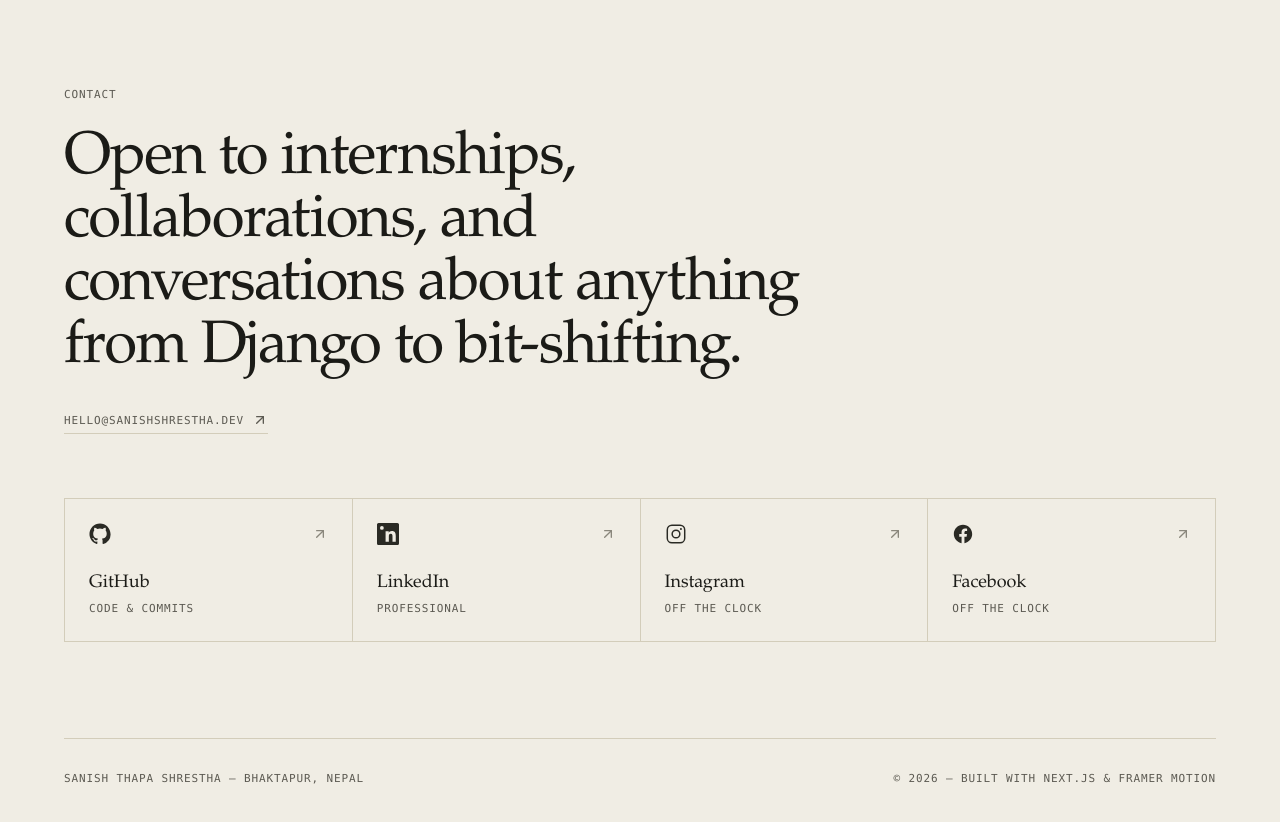
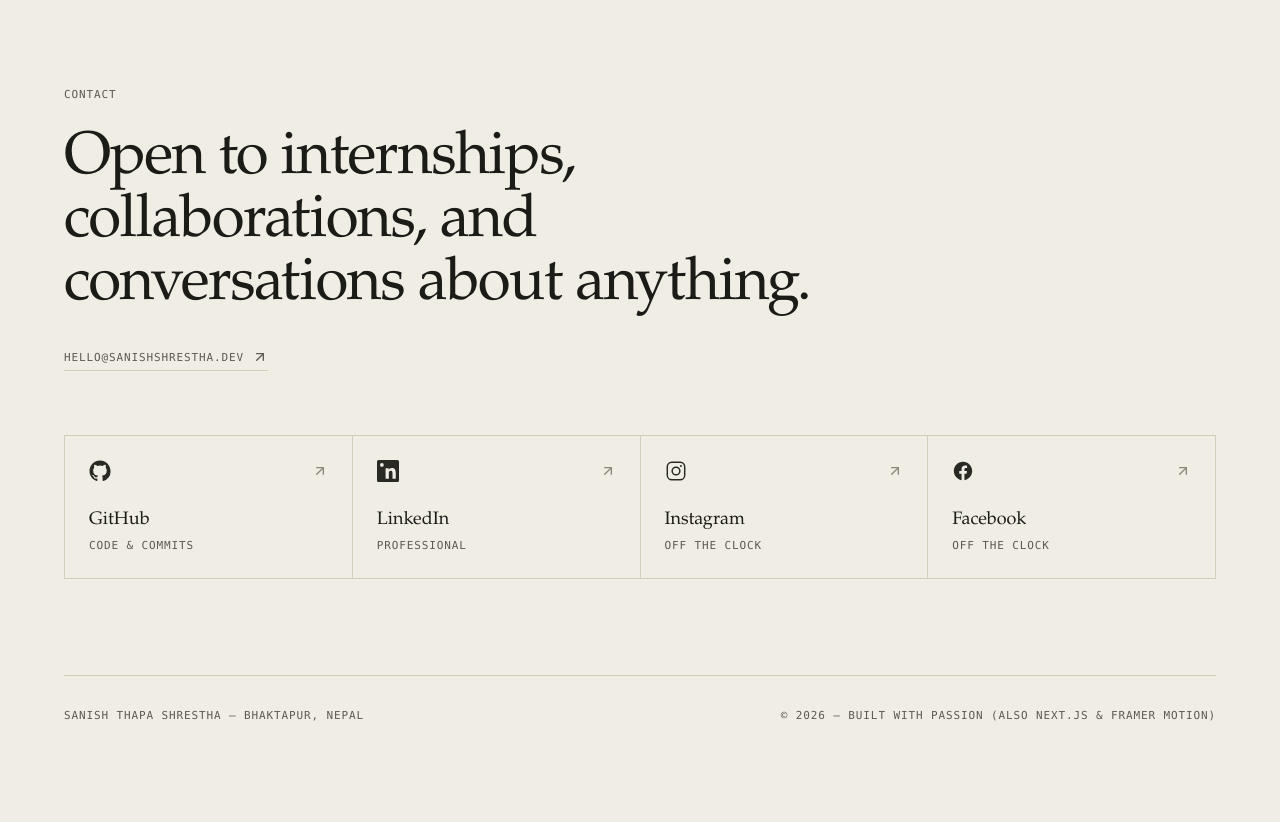
Before and after one commit to Endurance3000/Portfolio, a Next.js app: page / in a window 1280 px wide. Shown: the part 3660-4482 px from the top of the page. Built offline with nearby package versions, Linux system fonts and the light colour scheme.

Commit message:
Update contact section text for clarity and branding

```diff
--- a/src/components/Contact.tsx
+++ b/src/components/Contact.tsx
@@ -26,8 +26,7 @@ export default function Contact() {
         >
           <p className="diagnostic mb-6 text-signal">Contact</p>
           <h2 className="max-w-3xl font-serif text-4xl leading-[1.05] tracking-tight text-ink md:text-6xl">
-            Open to internships, collaborations, and conversations about anything
-            from Django to bit-shifting.
+            Open to internships, collaborations, and conversations about anything.
           </h2>
 
           <a
@@ -78,7 +77,7 @@ export default function Contact() {
         <p className="diagnostic text-graphite-light">
           {profile.name} — {profile.location}
         </p>
-        <p className="diagnostic text-graphite-light">© 2026 — Built with Next.js & Framer Motion</p>
+        <p className="diagnostic text-graphite-light">© 2026 — Built with Passion (also Next.js & Framer Motion)</p>
       </div>
     </section>
   );
```
